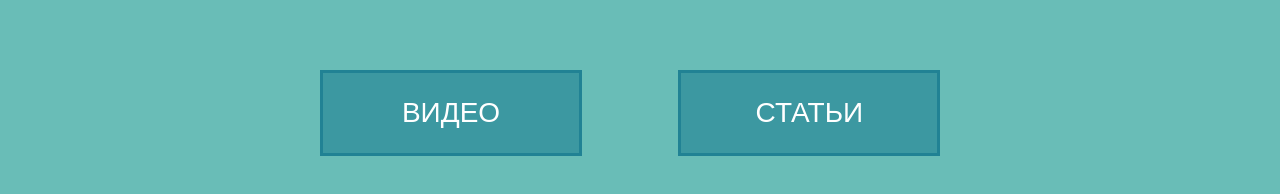
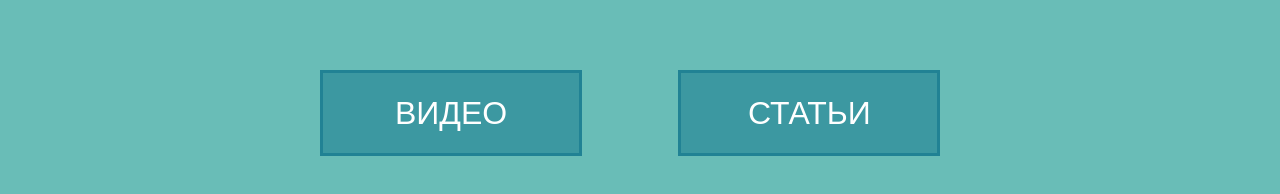
Before and after one commit to musician03/GiC, a plain HTML site: page index.html in a window 1280 px wide. Shown: the part 570-764 px from the top of the page. Drawn offline with Linux system fonts and the light colour scheme.

Commit message:
Update style.css

```diff
--- a/css/Главная/style.css
+++ b/css/Главная/style.css
@@ -65,8 +65,8 @@
 .butt{
     border: 3px solid #218294;
     background: #2183949d;
-    font-size: 3.5vw;
-    font-size: 3.5vh;
+
+    font-size: 2.5vw;
     color: #fff;
     text-decoration: none;
     text-transform: uppercase;
```
